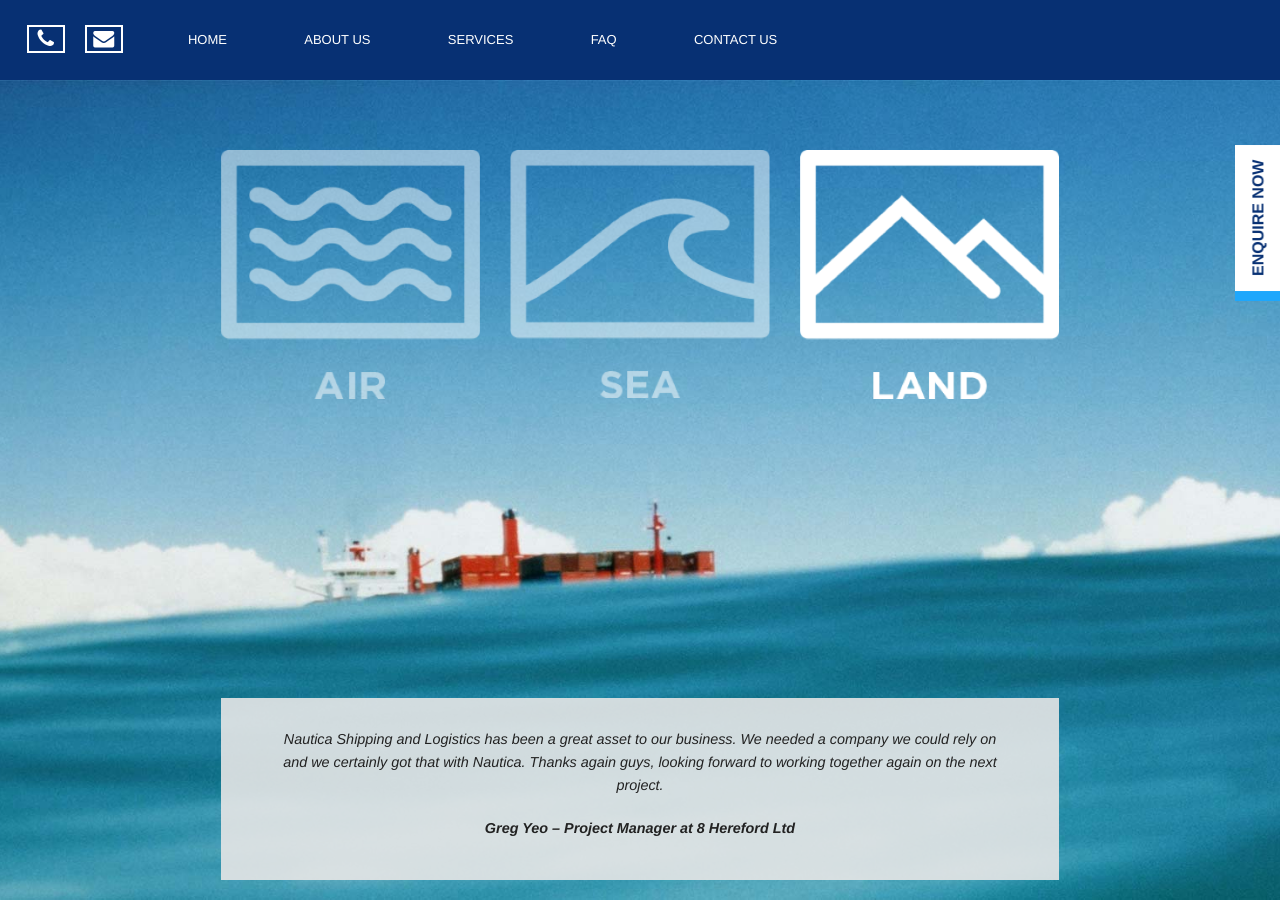
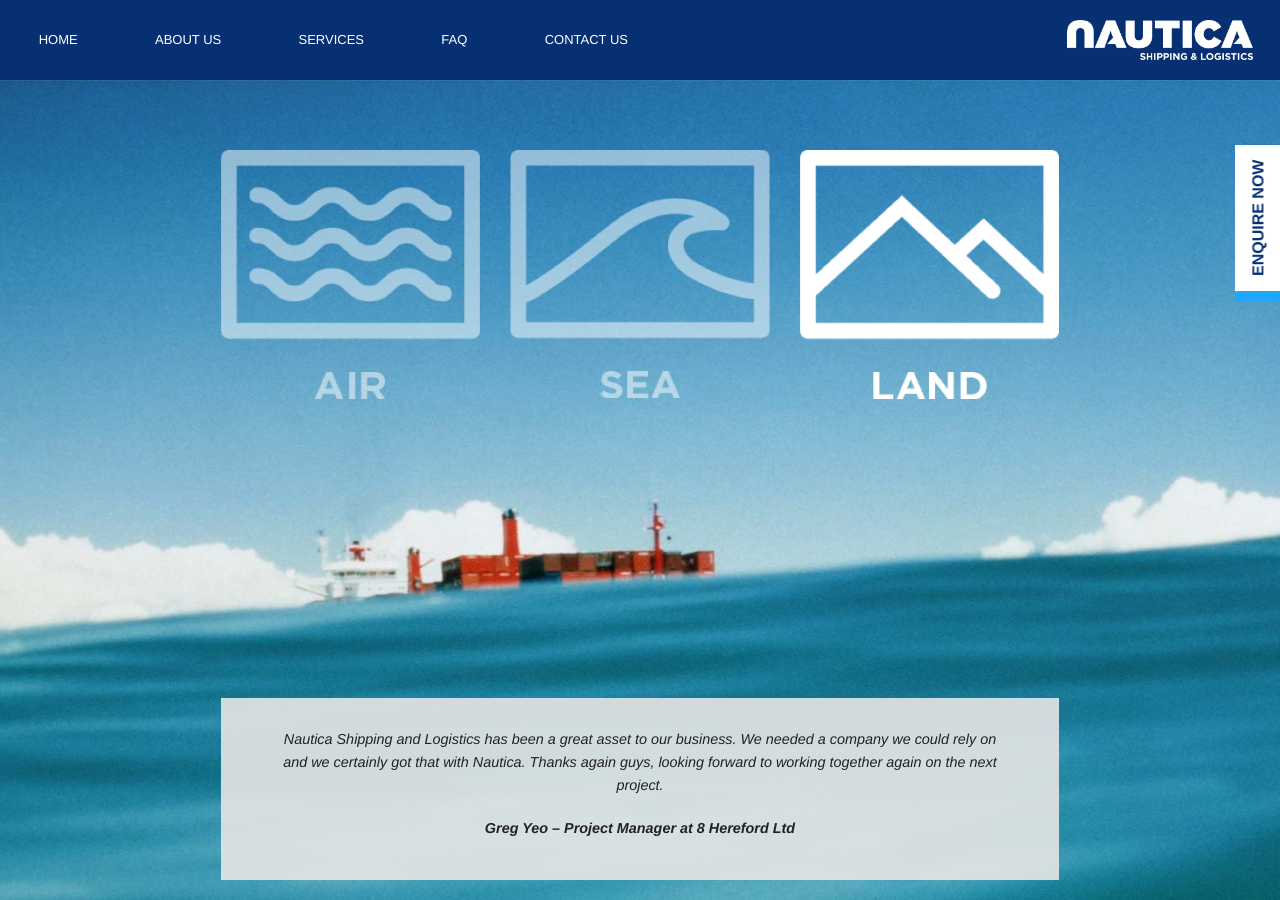
Before and after one commit to chrisgreeff/nautica, a Jekyll site: the page built from index.html, in a window 1280 px wide. Built offline with Jekyll 4.4.1, drawn with Linux system fonts in a browser that asks for light colours.

Commit message:
Chucked the white version of the nautica logo into the header.

```diff
--- a/_includes/header.html
+++ b/_includes/header.html
@@ -5,7 +5,7 @@
 
   <section class="top-bar-section">
     <ul class="left">
-      <li class="na-topbar-icon-li">
+      <!-- <li class="na-topbar-icon-li">
         <a class="prs" href="javascript:void(0)">
           <span class="na-topbar-link-icon"><i class="fa fa-phone"></i></span>
         </a>
@@ -14,7 +14,7 @@
         <a class="pls" href="javascript:void(0)">
           <span class="na-topbar-link-icon"><i class="fa fa-envelope"></i></span>
         </a>
-      </li>
+      </li> -->
       <li{% if page.url == '/index.html' %} class="active"{% endif %}>
         <a href="/nautica/">
           <span class="na-topbar-link-text">Home</span>
@@ -41,5 +41,8 @@
         </a>
       </li>
     </ul>
+    <div class="na-topbar-logo-container right">
+      <img class="na-topbar-logo right" src="{{ "/images/nautica-logo.png" | prepend: site.baseurl }}" />
+    </div>
   </section>
 </nav>
--- a/_sass/_topbar.scss
+++ b/_sass/_topbar.scss
@@ -27,11 +27,24 @@ $topbar-breakpoint: #{lower-bound(1000px)};
   border-color: white;
 }
 
-.na-topbar-logo      { height: $topbar-height; }
+.na-topbar-logo-container {
+  display: flex;
+  align-items: center;
+  height: 5rem;
+}
+
+.na-topbar-logo {
+  height: 50%;
+  padding: 0 1.66667rem;
+}
 
 .top-bar-section li a {
   line-height: normal !important;
   height: $topbar-height;
+}
+
+.top-bar-section ul li {
+  background-color: transparent !important;
 }
 
 .top-bar .toggle-topbar.menu-icon {
```
Also changed, not shown: images/nautica-logo.png.
